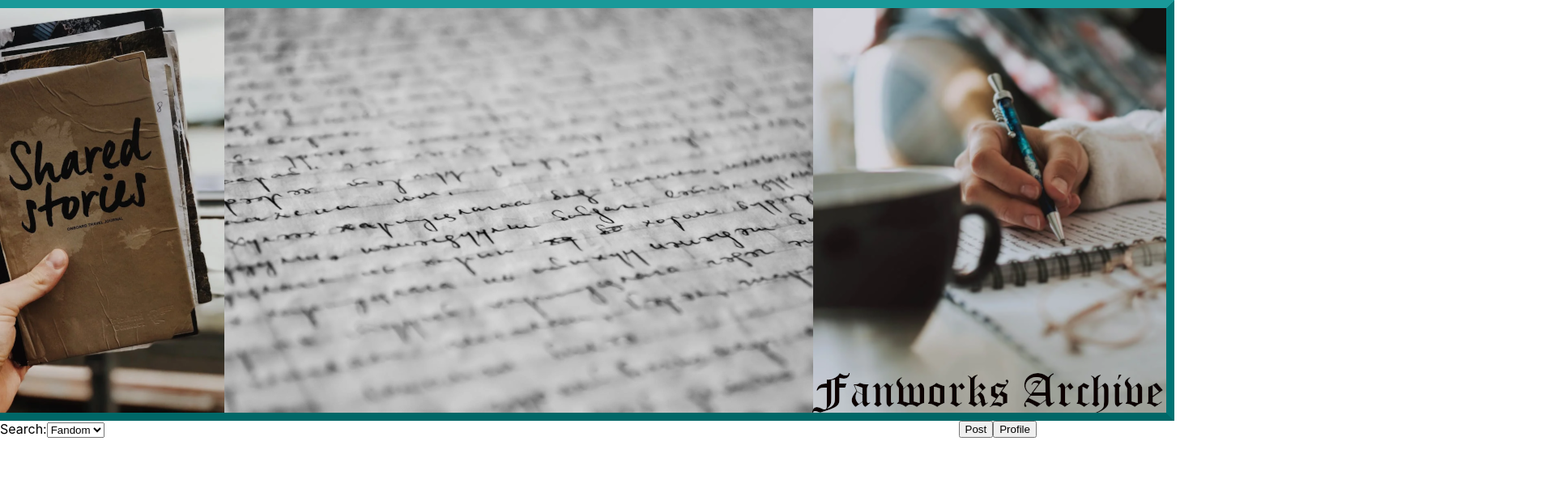
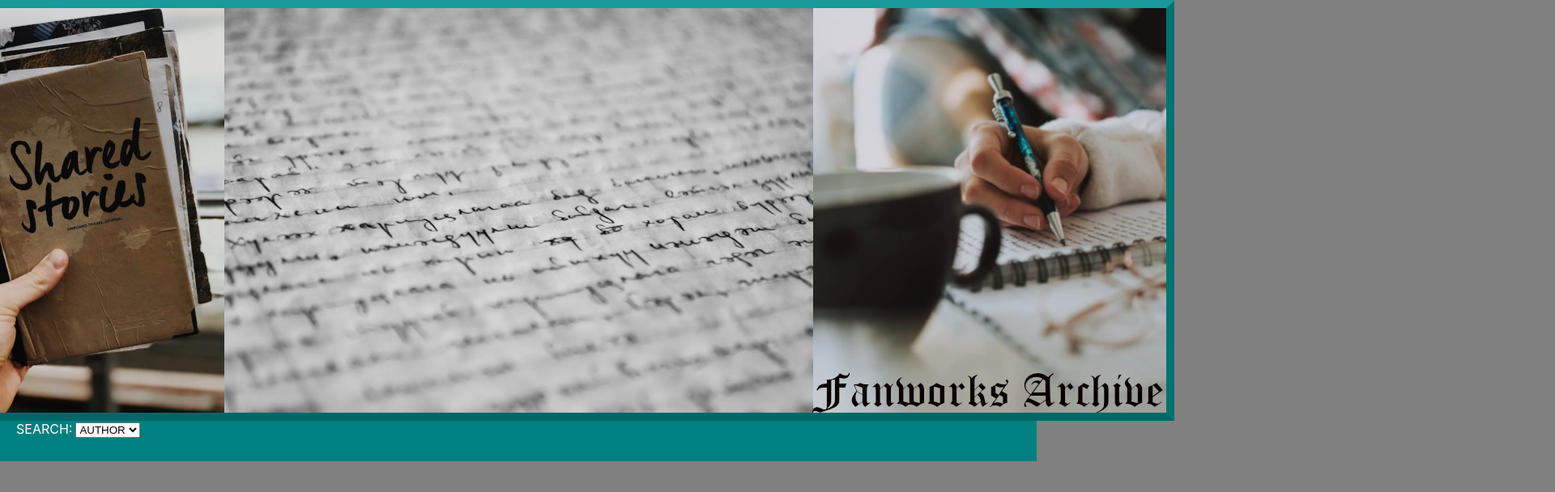
Before and after one commit to kap83/react-fanfic-archive, a React (Create React App) app: page / in a window 1280 px wide. Shown: the top 608 px of the page at 81% size, 1920 px wide, since content can reach past the window. Built offline with nearby package versions, Linux system fonts and the light colour scheme.

Commit message:
commit message

```diff
--- a/src/Components/App.css
+++ b/src/Components/App.css
@@ -1,6 +1,6 @@
 
 
-.App-header {
+.App {
   background-color: #282c34;
   min-height: 100vh;
   display: flex;
--- a/src/Components/NavBar.js
+++ b/src/Components/NavBar.js
@@ -1,25 +1,39 @@
 //will include titles, authors. one of the users should be u. cause you want to be able to star another favorite author
 
 import React from 'react'
+import '../index.css'
 
 export default function NavBar() {
   return (
-    <>
-     {/* username
-        userimage */}
-         <button style={{float: "right"}}>Profile</button>
-         <button style={{float: "right"}}>Post</button>
-      <form>
-        <label>
-          Search:
-          <select>
-            <option value="Fandom">Fandom</option>
-            <option value="Author">Author</option>
-          </select>
-        </label>
+    <nav className='navBar'>
+      <form className='form'>
+      <label>SEARCH:</label>
+      <select>
+        <option><a href='/Author'>AUTHOR</a></option>
+        <option><a href='/Fandom'>FANDOM</a></option>
+      </select>
+      <span className='btn'>
+        <button>Profile</button>
+        <button>Post</button>
+      </span>
       </form>
-    </>
+    </nav>
 
 
   )
 }
+
+
+// username
+//         userimage
+    //     <button style={{float: "right"}}>Profile</button>
+    //     <button style={{float: "right"}}>Post</button>
+    //  <form>
+    //    <label>
+    //      Search:
+    //      <select>
+    //        <option value="Fandom">Fandom</option>
+    //        <option value="Author">Author</option>
+    //      </select>
+    //    </label>
+    //  </form>
--- a/src/index.css
+++ b/src/index.css
@@ -1,23 +1,55 @@
+/* * {
+  box-sizing: border-box;
+} */
+
 body {
   margin: 0;
   font-family: -apple-system, BlinkMacSystemFont, 'Segoe UI', 'Roboto', 'Oxygen',
     'Ubuntu', 'Cantarell', 'Fira Sans', 'Droid Sans', 'Helvetica Neue',
     sans-serif;
+    background-color: grey;
   -webkit-font-smoothing: antialiased;
   -moz-osx-font-smoothing: grayscale;
 }
 
-code {
+/* code {
   font-family: source-code-pro, Menlo, Monaco, Consolas, 'Courier New',
     monospace;
-}
+} */
+
 
 
 header {
-  width: calc(100%-2px);
-  padding: 0 0.25em;
-  background-color: #008080;
+  /* width: calc(100%-2px); */
+  /* padding: 0 0.25em; */
   display: flex;
   justify-content: center;
+}
+
+.navBar {
+  width: calc(100%-30px);
+  background-color: teal;
+  color: white;
+  display: flex;
+  /* justify-content: space-between; */
+  /* align-items: center; */
+  gap: 2rem;
+  padding: 0 1rem
+}
+
+.navBar label {
+  padding: 0px;
+  text-align: center;
+  padding: .25rem;
+  gap: 1rem
+}
+
+.navBar .btn {
+  /* background-color: red; */
+  /* text-decoration: none; */
+  float: right;
+  margin-left: 135rem;
+  display: flex;
   align-items: center;
+  padding: .25rem
 }
```
